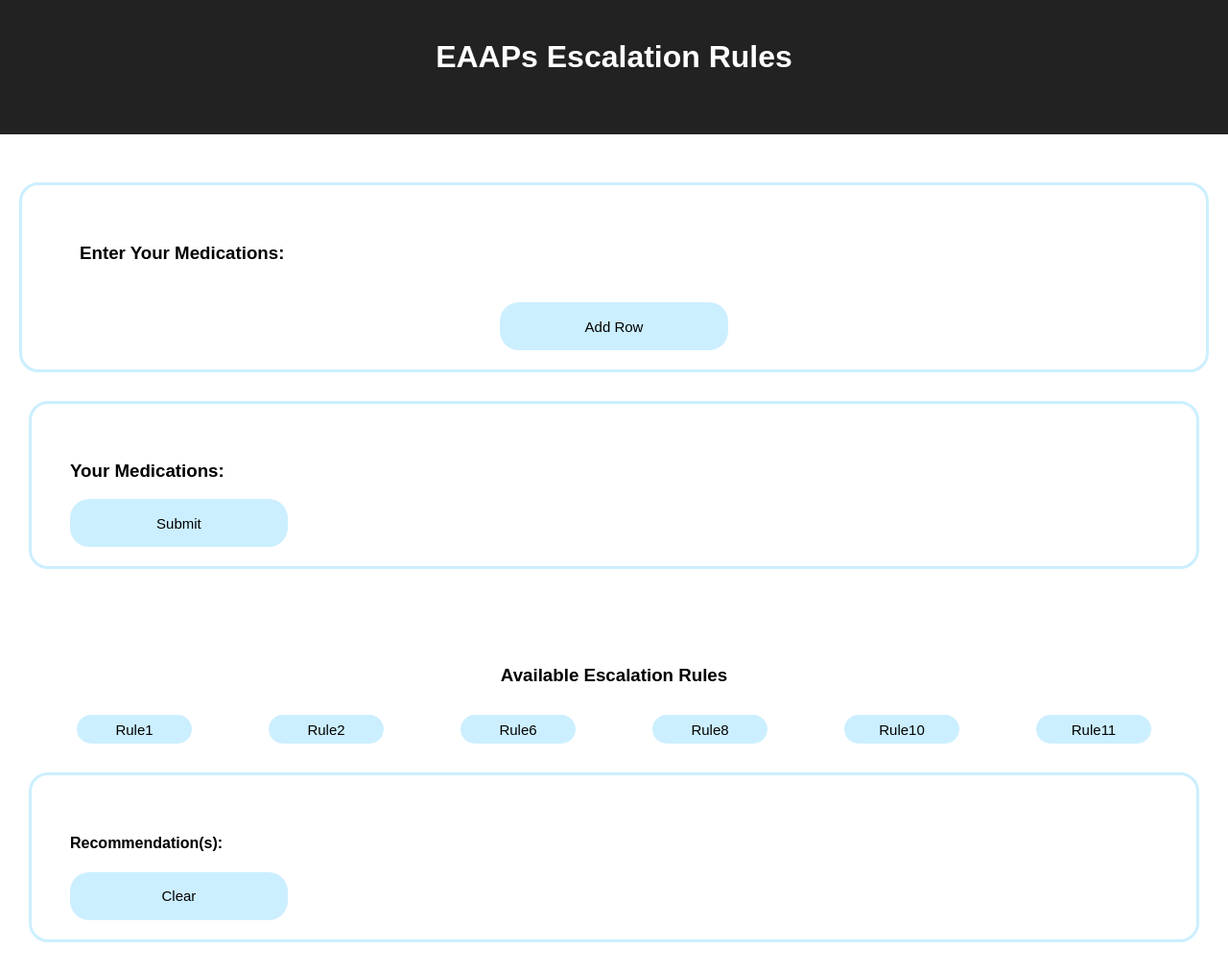
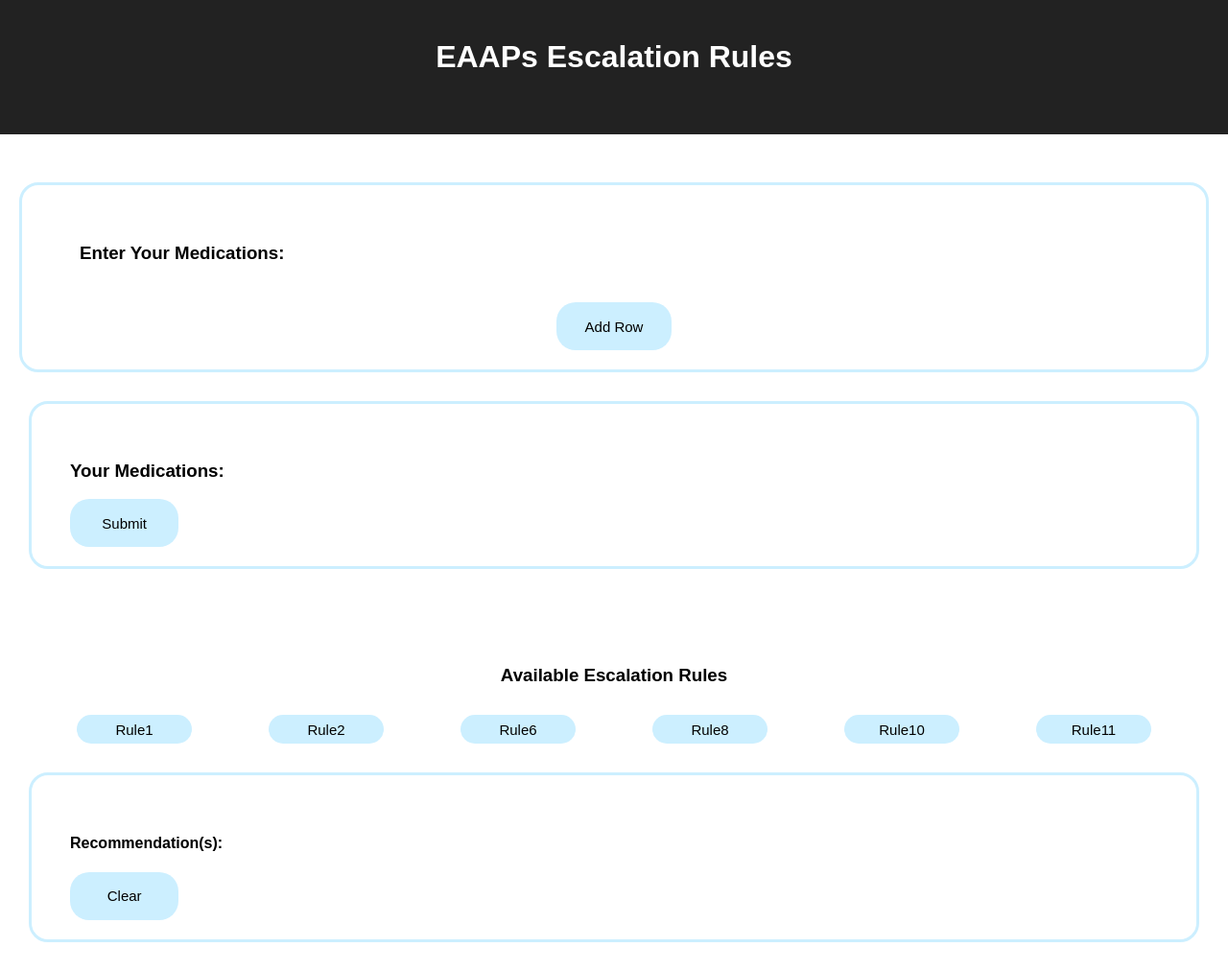
Before and after one commit to qoc-shirley/EAAPS-Rules, a React (Create React App) app: page / in a window 1280 px wide. Shown: the whole page at 96% size. Built offline with nearby package versions, Linux system fonts and the light colour scheme.

Commit message:
decreased width for buttons

```diff
--- a/src/Components/App/styles.css
+++ b/src/Components/App/styles.css
@@ -5,7 +5,7 @@
 }
 
 .app .app__main .results .patientMedications .submit {
-    width: 20%;
+    width: 10%;
     height: 50px;
     border-radius: 20px;
     font-size: 15px;
@@ -88,7 +88,7 @@
 }
 
 .app .app__main .results .recommendations .clear {
-    width: 20%;
+    width: 10%;
     height: 50px;
     border-radius: 20px;
     font-size: 15px;
--- a/src/Components/MedicationTable/styles.css
+++ b/src/Components/MedicationTable/styles.css
@@ -11,7 +11,7 @@
  }
 
 .medication-table .button__addRow {
-    width: 20%;
+    width: 10%;
     height: 50px;
     border-radius: 20px;
     font-size: 15px;
```
